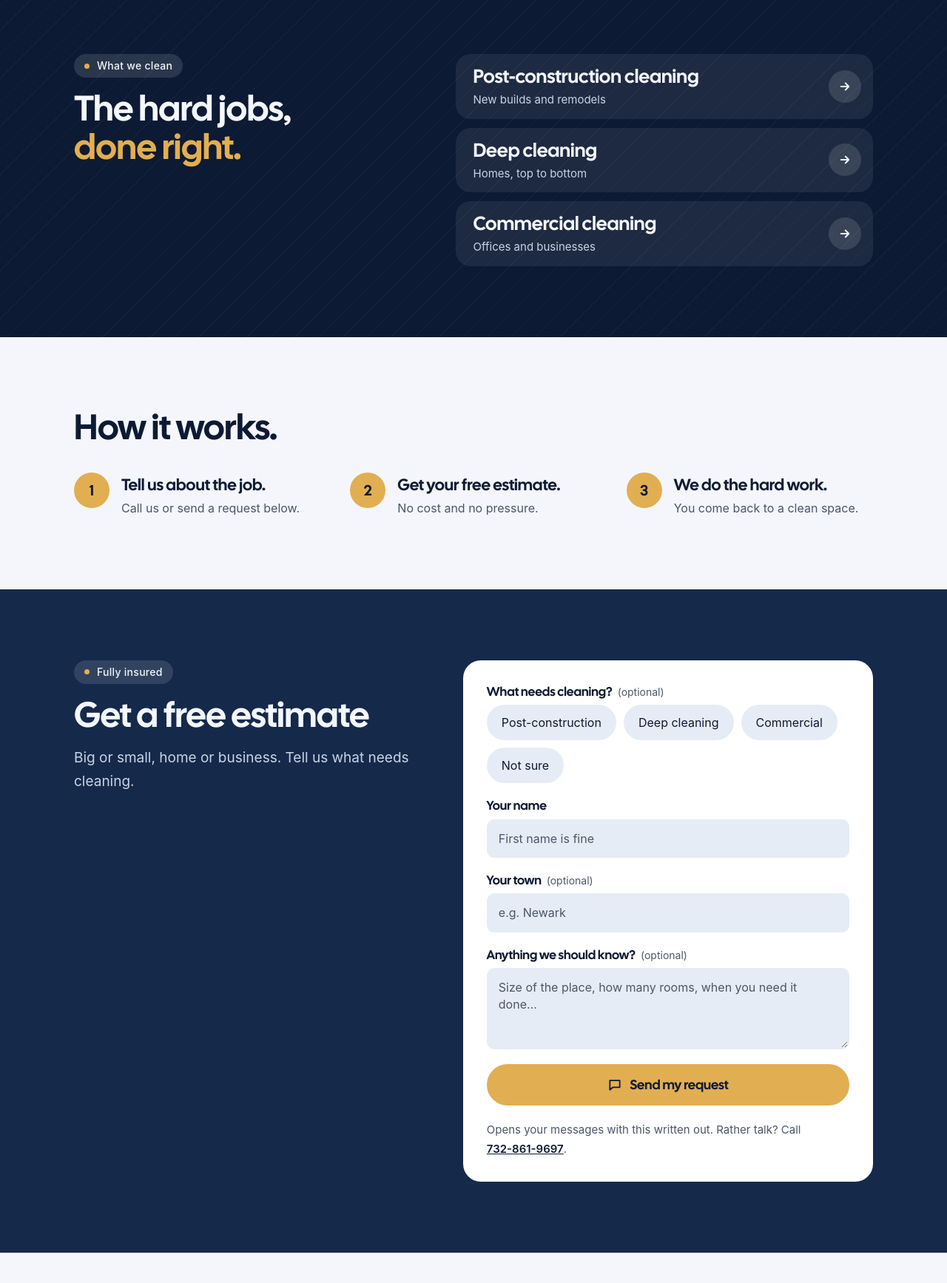
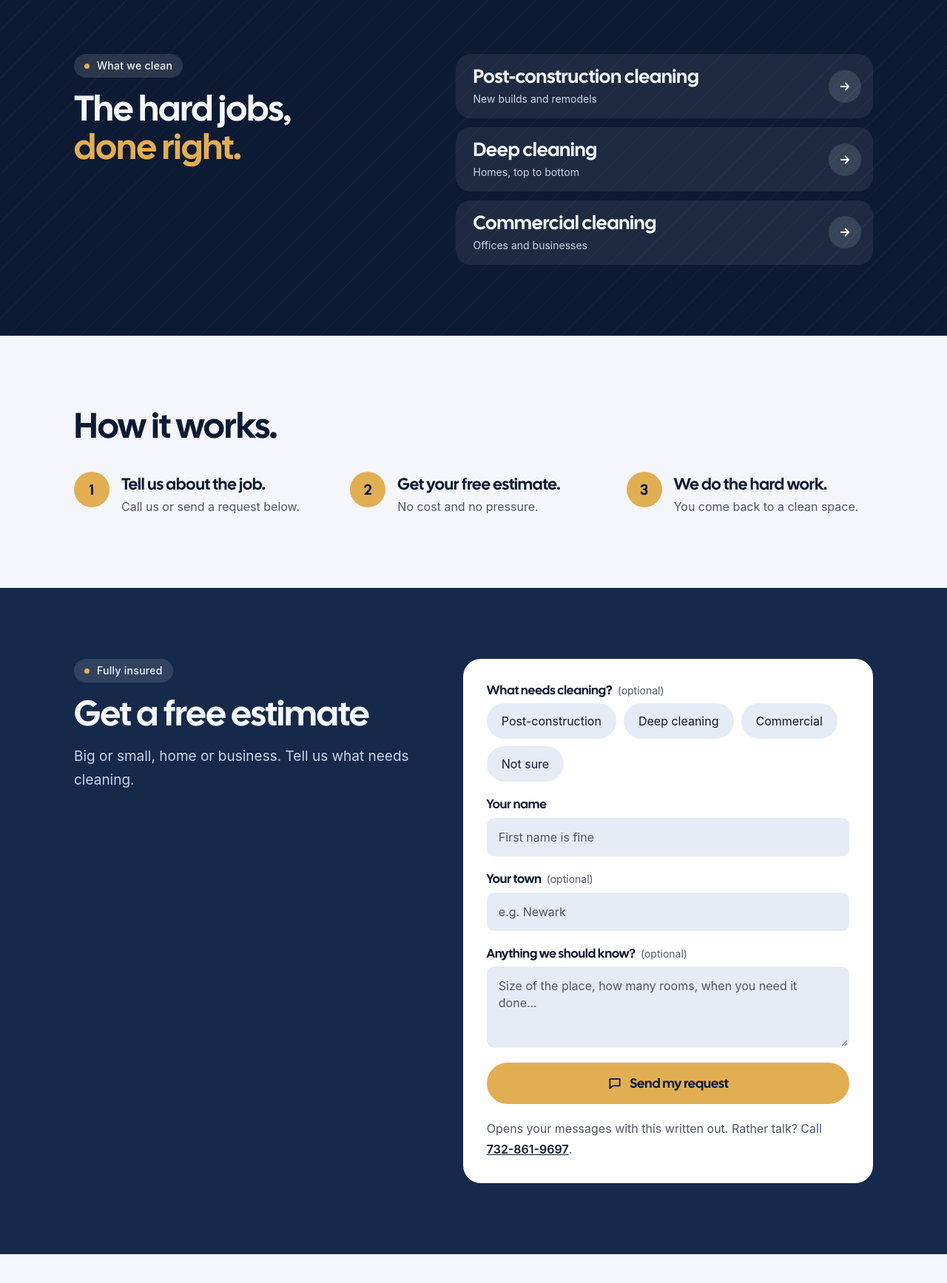
Before and after one commit to 10elizabethbell/performanceCleaningServices, a plain HTML site: page index.html in a window 1280 px wide. Shown: the part 1280-3015 px from the top of the page at 74% size. Drawn offline with Linux system fonts and the light colour scheme.

Commit message:
Fold 15px helper and error text into 16px, row notes to 14px
Co-Authored-By: Claude Opus 5.5 (1M context) <noreply@anthropic.com>
Claude-Session: https://claude.ai/code/session_01CbL77uKCdwdHeznwGziKa2

```diff
--- a/index.html
+++ b/index.html
@@ -114,7 +114,7 @@ section{padding:64px 0}
 .rows{list-style:none;margin:32px 0 0;padding:0;display:grid;gap:12px}
 .row{display:flex;align-items:center;justify-content:space-between;gap:16px;min-height:84px;padding:16px 16px 16px 24px;border-radius:20px;background:rgba(255,255,255,.07);color:var(--on-dark);text-decoration:none;font:400 clamp(21px,5.8vw,26px)/1.15 var(--display)}
 .row:hover,.row:focus-visible{outline:none;background:rgba(255,255,255,.07);box-shadow:none}
-.row .tag{display:block;font:400 15px/1.3 var(--text);color:var(--on-dark-soft);margin-top:6px}
+.row .tag{display:block;font:400 14px/1.35 var(--text);color:var(--on-dark-soft);margin-top:6px}
 .arrow{width:44px;height:44px;flex:none;border-radius:50%;display:grid;place-items:center;background:rgba(255,255,255,.12);color:var(--on-dark);transition:background-color .2s,color .2s}
 .arrow svg{width:18px;height:18px}
 .row:focus-visible .arrow{background:var(--gold);color:var(--ink);outline:3px solid var(--gold);outline-offset:3px}
@@ -155,12 +155,12 @@ input[type=text]:focus,textarea:focus{outline:none;border-color:var(--focus)}
 .chips label{display:inline-flex;align-items:center;min-height:48px;padding:0 18px;border-radius:var(--pill);background:var(--field);border:2px solid transparent;font:16px/1 var(--text);color:var(--ink);cursor:pointer;margin:0;transition:border-color .15s,background-color .15s,color .15s}
 .chips input:focus-visible+label{outline:3px solid var(--focus);outline-offset:2px}
 .chips input:checked+label{background:var(--ink);color:#fff}
-.err{display:none;font-size:15px;color:var(--error)}
+.err{display:none;font-size:16px;color:var(--error)}
 .field.bad .err{display:block}
 .field.bad input[type=text],.field.bad textarea,.field.bad input[type=text]:focus,.field.bad textarea:focus{border-color:var(--error)}
 form .btn-primary{width:100%}
 form .btn-primary:focus-visible{outline:3px solid var(--focus);outline-offset:3px}
-.after{font-size:15px;color:var(--soft)}
+.after{font-size:16px;color:var(--soft)}
 .after a,.sent a{white-space:nowrap;color:var(--ink);font-weight:600;display:inline-block;padding:11px 0;margin:-11px 0}
 .sent{color:var(--ink);font-weight:600}
 @media (max-width:380px){.chips label{padding:0 14px}}
```
Also changed, not shown: .impeccable/config.json.
